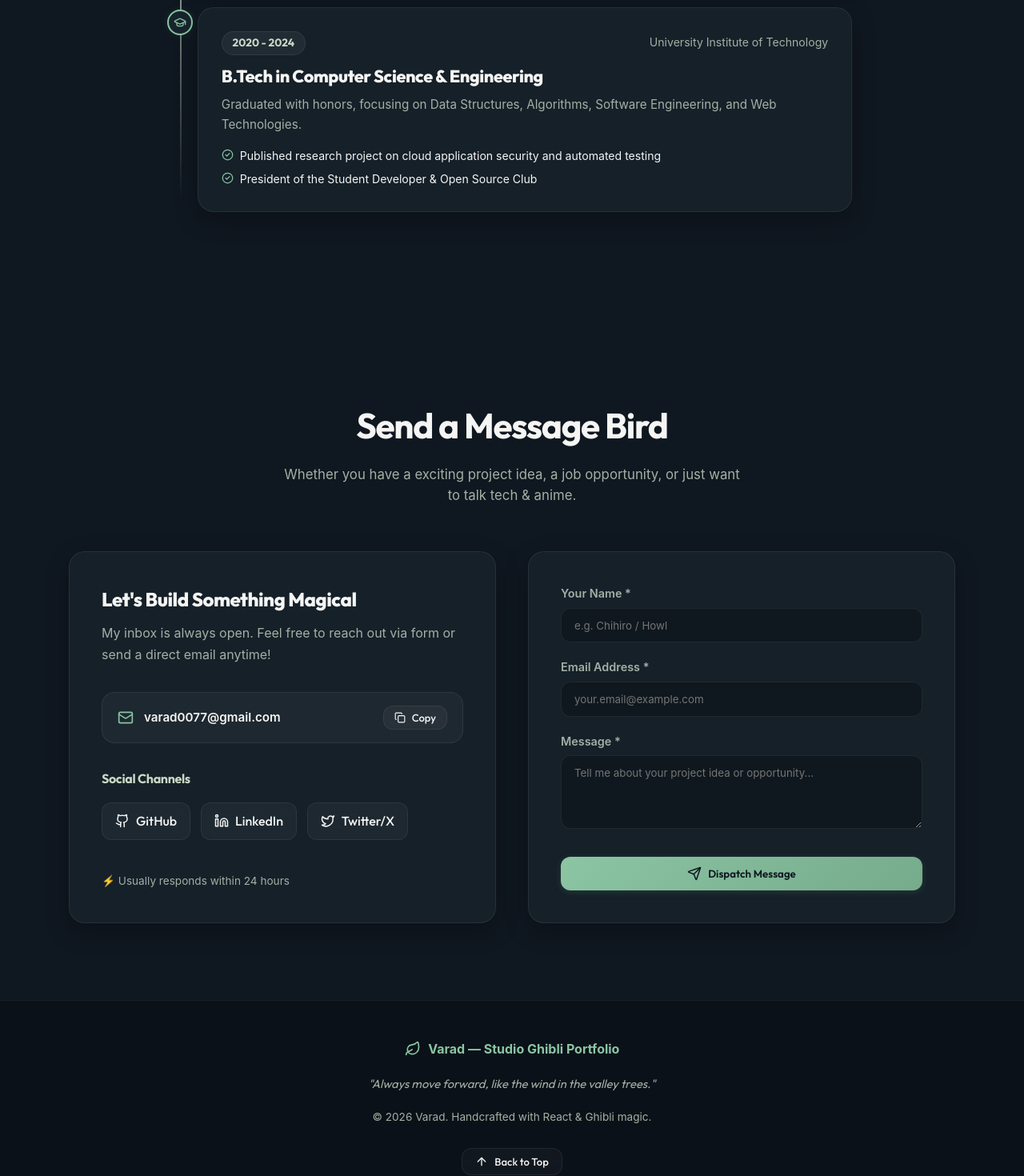
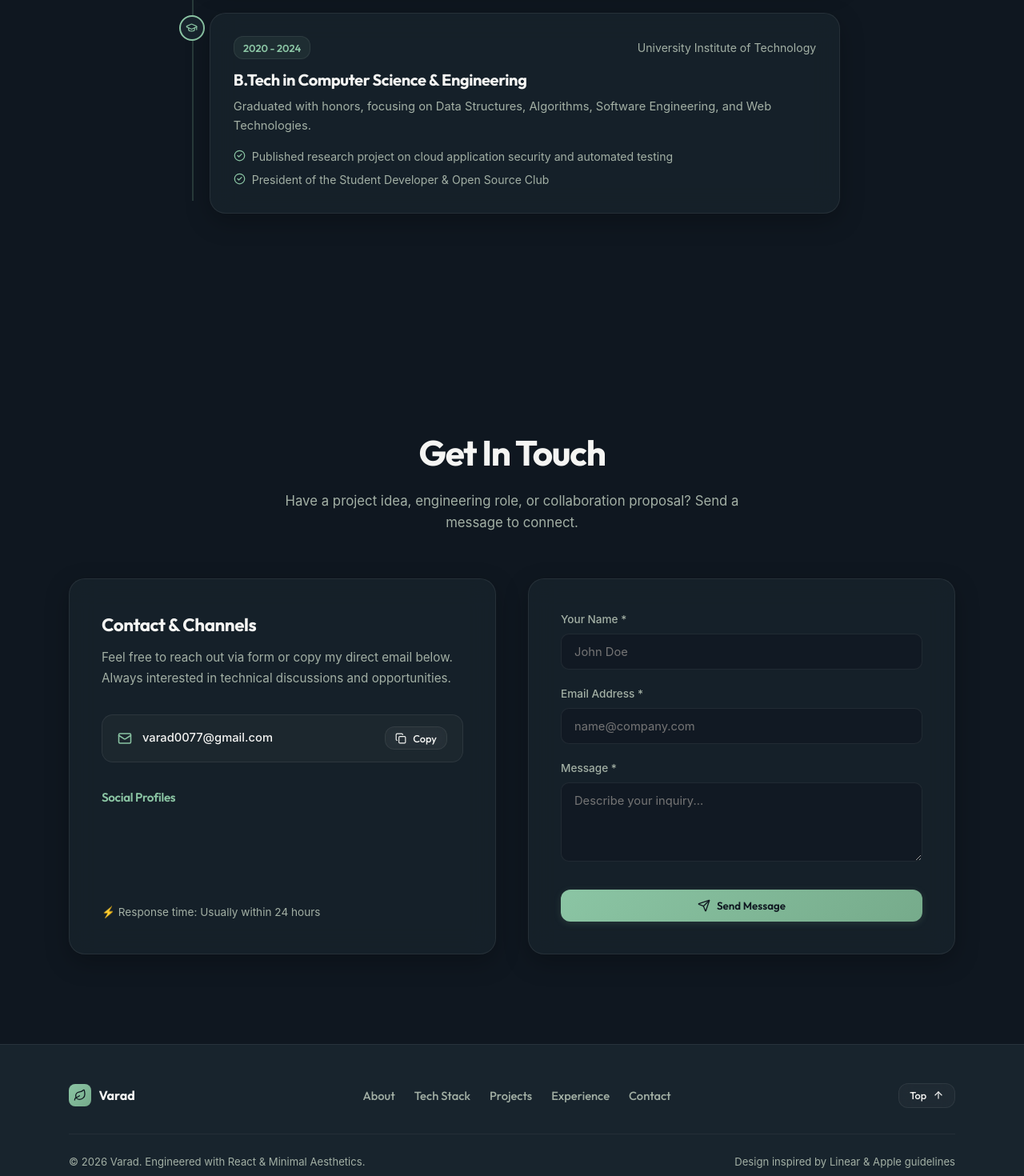
Before and after one commit to varad0077/My-Portfolio-, a React (Vite) app: page / in a window 1280 px wide. Shown: the part 5300-6770 px from the top of the page at 80% size. Built offline with nearby package versions, Linux system fonts and the light colour scheme; a web font is replaced by a local one.

Commit message:
style(ui): refine Timeline, Contact form, and Footer to complete premium aesthetic transformation

```diff
--- a/src/components/Contact.jsx
+++ b/src/components/Contact.jsx
@@ -1,5 +1,5 @@
 import React, { useState } from 'react';
-import { Mail, Send, Copy, Check, Sparkles, MessageSquare } from 'lucide-react';
+import { Mail, Send, Copy, Check } from 'lucide-react';
 import confetti from 'canvas-confetti';
 import { profileData } from '../data/portfolioData';
 import { GithubIcon, LinkedinIcon, TwitterIcon } from './SocialIcons';
@@ -19,12 +19,12 @@ export const Contact = () => {
     e.preventDefault();
     if (!formData.name || !formData.email || !formData.message) return;
 
-    // Trigger sweet Ghibli celebration confetti!
+    // Subtle celebration confetti with sage colors
     confetti({
-      particleCount: 80,
-      spread: 70,
+      particleCount: 50,
+      spread: 60,
       origin: { y: 0.6 },
-      colors: ['#4ade80', '#38bdf8', '#facc15', '#c084fc']
+      colors: ['#8BC5A4', '#C9D8C5', '#F5F5F3']
     });
 
     setSubmitted(true);
@@ -33,12 +33,12 @@ export const Contact = () => {
   };
 
   return (
-    <section id="contact" style={{ padding: '6rem 0' }}>
+    <section id="contact" style={{ padding: '7rem 0' }}>
       <div className="container">
         <div style={{ textAlign: 'center' }}>
-          <h2 className="section-title">Send a Message Bird</h2>
+          <h2 className="section-title">Get In Touch</h2>
           <p className="section-subtitle">
-            Whether you have a exciting project idea, a job opportunity, or just want to talk tech & anime.
+            Have a project idea, engineering role, or collaboration proposal? Send a message to connect.
           </p>
         </div>
 
@@ -53,20 +53,20 @@ export const Contact = () => {
           {/* Quick Info & Social Card */}
           <div className="ghibli-card" style={{ padding: '2.5rem', display: 'flex', flexDirection: 'column', justifyContent: 'space-between' }}>
             <div>
-              <h3 style={{ fontSize: '1.5rem', fontWeight: 800, color: 'var(--text-main)', marginBottom: '0.6rem' }}>
-                Let's Build Something Magical
+              <h3 style={{ fontSize: '1.4rem', fontWeight: 700, color: 'var(--text-main)', marginBottom: '0.6rem' }}>
+                Contact & Channels
               </h3>
-              <p style={{ color: 'var(--text-muted)', lineHeight: 1.7, marginBottom: '2rem' }}>
-                My inbox is always open. Feel free to reach out via form or send a direct email anytime!
+              <p style={{ color: 'var(--text-muted)', lineHeight: 1.7, marginBottom: '2rem', fontSize: '0.95rem' }}>
+                Feel free to reach out via form or copy my direct email below. Always interested in technical discussions and opportunities.
               </p>
 
               {/* Copy Email Tool */}
               <div
                 style={{
-                  background: 'rgba(255, 255, 255, 0.04)',
+                  background: 'rgba(255, 255, 255, 0.03)',
                   border: '1px solid var(--border-color)',
-                  padding: '1rem 1.2rem',
-                  borderRadius: '16px',
+                  padding: '0.9rem 1.2rem',
+                  borderRadius: '14px',
                   display: 'flex',
                   alignItems: 'center',
                   justifyContent: 'space-between',
@@ -74,8 +74,8 @@ export const Contact = () => {
                 }}
               >
                 <div style={{ display: 'flex', alignItems: 'center', gap: '0.8rem' }}>
-                  <Mail size={20} style={{ color: 'var(--accent-primary)' }} />
-                  <span style={{ fontWeight: 600, color: 'var(--text-main)', fontSize: '0.95rem' }}>
+                  <Mail size={18} style={{ color: 'var(--accent-primary)' }} />
+                  <span style={{ fontWeight: 500, color: 'var(--text-main)', fontSize: '0.92rem' }}>
                     {profileData.email}
                   </span>
                 </div>
@@ -83,7 +83,7 @@ export const Contact = () => {
                 <button
                   onClick={handleCopyEmail}
                   className="btn-ghibli-outline"
-                  style={{ padding: '0.4rem 0.8rem', fontSize: '0.82rem' }}
+                  style={{ padding: '0.35rem 0.75rem', fontSize: '0.8rem' }}
                 >
                   {copied ? (
                     <>
@@ -101,46 +101,52 @@ export const Contact = () => {
 
               {/* Social Channels */}
               <div>
-                <h4 style={{ fontSize: '1rem', color: 'var(--accent-secondary)', fontWeight: 700, marginBottom: '1rem' }}>
-                  Social Channels
+                <h4 style={{ fontSize: '0.95rem', color: 'var(--accent-primary)', fontWeight: 600, marginBottom: '1rem', fontFamily: 'var(--font-title)' }}>
+                  Social Profiles
                 </h4>
-                <div style={{ display: 'flex', gap: '0.8rem' }}>
+                <div style={{ display: 'flex', gap: '0.6rem', flexWrap: 'wrap' }}>
+                  {profileData.socials?.github && (
                     <a
-                    href={profileData.github}
+                      href={profileData.socials.github}
                       target="_blank"
                       rel="noopener noreferrer"
                       className="btn-ghibli-outline"
-                    style={{ padding: '0.6rem 1rem' }}
+                      style={{ padding: '0.5rem 0.9rem', fontSize: '0.85rem' }}
                     >
-                    <GithubIcon size={18} />
+                      <GithubIcon size={16} />
                       <span>GitHub</span>
                     </a>
+                  )}
+                  {profileData.socials?.linkedin && (
                     <a
-                    href={profileData.linkedin}
+                      href={profileData.socials.linkedin}
                       target="_blank"
                       rel="noopener noreferrer"
                       className="btn-ghibli-outline"
-                    style={{ padding: '0.6rem 1rem' }}
+                      style={{ padding: '0.5rem 0.9rem', fontSize: '0.85rem' }}
                     >
-                    <LinkedinIcon size={18} />
+                      <LinkedinIcon size={16} />
                       <span>LinkedIn</span>
                     </a>
+                  )}
+                  {profileData.socials?.twitter && (
                     <a
-                    href={profileData.twitter}
+                      href={profileData.socials.twitter}
                       target="_blank"
                       rel="noopener noreferrer"
                       className="btn-ghibli-outline"
-                    style={{ padding: '0.6rem 1rem' }}
+                      style={{ padding: '0.5rem 0.9rem', fontSize: '0.85rem' }}
                     >
-                    <TwitterIcon size={18} />
-                    <span>Twitter/X</span>
+                      <TwitterIcon size={16} />
+                      <span>Twitter</span>
                     </a>
+                  )}
                 </div>
               </div>
             </div>
 
             <div style={{ marginTop: '2rem', fontSize: '0.85rem', color: 'var(--text-muted)' }}>
-              ⚡ Usually responds within 24 hours
+              ⚡ Response time: Usually within 24 hours
             </div>
           </div>
 
@@ -148,7 +154,7 @@ export const Contact = () => {
           <div className="ghibli-card" style={{ padding: '2.5rem' }}>
             <form onSubmit={handleSubmit} style={{ display: 'flex', flexDirection: 'column', gap: '1.2rem' }}>
               <div>
-                <label style={{ display: 'block', fontSize: '0.9rem', color: 'var(--text-muted)', marginBottom: '0.4rem', fontWeight: 600 }}>
+                <label style={{ display: 'block', fontSize: '0.85rem', color: 'var(--text-muted)', marginBottom: '0.4rem', fontWeight: 500 }}>
                   Your Name *
                 </label>
                 <input
@@ -156,22 +162,23 @@ export const Contact = () => {
                   required
                   value={formData.name}
                   onChange={(e) => setFormData({ ...formData, name: e.target.value })}
-                  placeholder="e.g. Chihiro / Howl"
+                  placeholder="John Doe"
                   style={{
                     width: '100%',
                     padding: '0.8rem 1rem',
-                    borderRadius: '12px',
+                    borderRadius: '10px',
                     border: '1px solid var(--border-color)',
-                    background: 'rgba(0, 0, 0, 0.25)',
+                    background: 'rgba(15, 23, 32, 0.6)',
                     color: 'var(--text-main)',
                     fontFamily: 'var(--font-body)',
+                    fontSize: '0.92rem',
                     outline: 'none'
                   }}
                 />
               </div>
 
               <div>
-                <label style={{ display: 'block', fontSize: '0.9rem', color: 'var(--text-muted)', marginBottom: '0.4rem', fontWeight: 600 }}>
+                <label style={{ display: 'block', fontSize: '0.85rem', color: 'var(--text-muted)', marginBottom: '0.4rem', fontWeight: 500 }}>
                   Email Address *
                 </label>
                 <input
@@ -179,22 +186,23 @@ export const Contact = () => {
                   required
                   value={formData.email}
                   onChange={(e) => setFormData({ ...formData, email: e.target.value })}
-                  placeholder="your.email@example.com"
+                  placeholder="name@company.com"
                   style={{
                     width: '100%',
                     padding: '0.8rem 1rem',
-                    borderRadius: '12px',
+                    borderRadius: '10px',
                     border: '1px solid var(--border-color)',
-                    background: 'rgba(0, 0, 0, 0.25)',
+                    background: 'rgba(15, 23, 32, 0.6)',
                     color: 'var(--text-main)',
                     fontFamily: 'var(--font-body)',
+                    fontSize: '0.92rem',
                     outline: 'none'
                   }}
                 />
               </div>
 
               <div>
-                <label style={{ display: 'block', fontSize: '0.9rem', color: 'var(--text-muted)', marginBottom: '0.4rem', fontWeight: 600 }}>
+                <label style={{ display: 'block', fontSize: '0.85rem', color: 'var(--text-muted)', marginBottom: '0.4rem', fontWeight: 500 }}>
                   Message *
                 </label>
                 <textarea
@@ -202,15 +210,16 @@ export const Contact = () => {
                   required
                   value={formData.message}
                   onChange={(e) => setFormData({ ...formData, message: e.target.value })}
-                  placeholder="Tell me about your project idea or opportunity..."
+                  placeholder="Describe your inquiry..."
                   style={{
                     width: '100%',
                     padding: '0.8rem 1rem',
-                    borderRadius: '12px',
+                    borderRadius: '10px',
                     border: '1px solid var(--border-color)',
-                    background: 'rgba(0, 0, 0, 0.25)',
+                    background: 'rgba(15, 23, 32, 0.6)',
                     color: 'var(--text-main)',
                     fontFamily: 'var(--font-body)',
+                    fontSize: '0.92rem',
                     outline: 'none',
                     resize: 'vertical'
                   }}
@@ -218,24 +227,24 @@ export const Contact = () => {
               </div>
 
               <button type="submit" className="btn-ghibli" style={{ justifyContent: 'center', marginTop: '0.5rem' }}>
-                <Send size={18} />
-                <span>Dispatch Message</span>
+                <Send size={16} />
+                <span>Send Message</span>
               </button>
 
               {submitted && (
                 <div
                   style={{
-                    background: 'rgba(74, 222, 128, 0.15)',
-                    border: '1px solid var(--accent-primary)',
+                    background: 'rgba(139, 197, 164, 0.12)',
+                    border: '1px solid var(--border-hover)',
                     color: 'var(--accent-primary)',
                     padding: '0.8rem',
-                    borderRadius: '12px',
+                    borderRadius: '10px',
                     textAlign: 'center',
-                    fontSize: '0.9rem',
-                    fontWeight: 600
+                    fontSize: '0.88rem',
+                    fontWeight: 500
                   }}
                 >
-                  ✨ Message dispatched successfully! I will reply shortly.
+                  ✓ Message sent successfully! I will reply shortly.
                 </div>
               )}
             </form>
--- a/src/components/Footer.jsx
+++ b/src/components/Footer.jsx
@@ -1,5 +1,6 @@
 import React from 'react';
-import { ArrowUp, Heart, Leaf } from 'lucide-react';
+import { Leaf, ArrowUp } from 'lucide-react';
+import { profileData } from '../data/portfolioData';
 
 export const Footer = () => {
   const scrollToTop = () => {
@@ -10,44 +11,82 @@ export const Footer = () => {
     <footer
       style={{
         borderTop: '1px solid var(--border-color)',
-        padding: '3rem 0',
-        background: 'rgba(0, 0, 0, 0.25)',
-        position: 'relative',
-        zIndex: 10
+        background: 'var(--bg-secondary)',
+        padding: '3rem 0 2rem 0',
+        color: 'var(--text-muted)'
       }}
     >
+      <div className="container">
         <div
-        className="container"
           style={{
             display: 'flex',
-          flexDirection: 'column',
             alignItems: 'center',
-          gap: '1.2rem',
-          textAlign: 'center'
+            justifyContent: 'space-between',
+            flexWrap: 'wrap',
+            gap: '1.5rem',
+            marginBottom: '2rem'
           }}
         >
-        <div style={{ display: 'flex', alignItems: 'center', gap: '0.6rem', color: 'var(--accent-primary)', fontWeight: 700 }}>
-          <Leaf size={20} className="animate-sway" />
-          <span>Varad — Studio Ghibli Portfolio</span>
+          {/* Brand Badge */}
+          <div style={{ display: 'flex', alignItems: 'center', gap: '0.6rem' }}>
+            <div
+              style={{
+                width: '28px',
+                height: '28px',
+                borderRadius: '8px',
+                background: 'linear-gradient(135deg, #8BC5A4 0%, #76AB8B 100%)',
+                display: 'flex',
+                alignItems: 'center',
+                justifyContent: 'center',
+                color: '#0F1720'
+              }}
+            >
+              <Leaf size={16} />
+            </div>
+            <span style={{ fontWeight: 700, color: 'var(--text-main)', fontSize: '1rem', fontFamily: 'var(--font-title)' }}>
+              {profileData.name}
+            </span>
           </div>
 
-        <p style={{ fontStyle: 'italic', color: 'var(--text-muted)', fontSize: '0.92rem', fontFamily: 'var(--font-heading)' }}>
-          "Always move forward, like the wind in the valley trees."
-        </p>
-
-        <div style={{ fontSize: '0.85rem', color: 'var(--text-muted)' }}>
-          © {new Date().getFullYear()} Varad. Handcrafted with React & Ghibli magic.
+          {/* Navigation Links */}
+          <div style={{ display: 'flex', gap: '1.5rem', fontSize: '0.88rem' }}>
+            <a href="#about" className="nav-link">About</a>
+            <a href="#skills" className="nav-link">Tech Stack</a>
+            <a href="#projects" className="nav-link">Projects</a>
+            <a href="#timeline" className="nav-link">Experience</a>
+            <a href="#contact" className="nav-link">Contact</a>
           </div>
 
+          {/* Scroll to Top */}
           <button
             onClick={scrollToTop}
             className="btn-ghibli-outline"
-          style={{ padding: '0.5rem 1rem', fontSize: '0.82rem', marginTop: '0.5rem' }}
-          title="Back to Top"
+            style={{ padding: '0.4rem 0.8rem', fontSize: '0.8rem' }}
           >
-          <ArrowUp size={16} />
-          <span>Back to Top</span>
+            <span>Top</span>
+            <ArrowUp size={14} />
           </button>
+        </div>
+
+        <div
+          style={{
+            paddingTop: '1.5rem',
+            borderTop: '1px solid var(--glass-border)',
+            display: 'flex',
+            alignItems: 'center',
+            justifyContent: 'space-between',
+            flexWrap: 'wrap',
+            gap: '1rem',
+            fontSize: '0.82rem'
+          }}
+        >
+          <div>
+            © {new Date().getFullYear()} {profileData.name}. Engineered with React & Minimal Aesthetics.
+          </div>
+          <div style={{ color: 'var(--text-muted)' }}>
+            Design inspired by Linear & Apple guidelines
+          </div>
+        </div>
       </div>
     </footer>
   );
--- a/src/components/Timeline.jsx
+++ b/src/components/Timeline.jsx
@@ -1,22 +1,22 @@
 import React from 'react';
-import { Briefcase, GraduationCap, Sparkles, MapPin, CheckCircle2 } from 'lucide-react';
+import { Briefcase, GraduationCap, CheckCircle2 } from 'lucide-react';
 import { profileData } from '../data/portfolioData';
 
 export const Timeline = () => {
   return (
-    <section id="timeline" style={{ padding: '6rem 0' }}>
+    <section id="timeline" style={{ padding: '7rem 0' }}>
       <div className="container">
         <div style={{ textAlign: 'center' }}>
-          <h2 className="section-title">The Map of Experience</h2>
+          <h2 className="section-title">Experience & Journey</h2>
           <p className="section-subtitle">
-            A chronicle of professional milestones, career chapters, and academic achievements.
+            A chronicle of professional milestones, engineering leadership, and academic background.
           </p>
         </div>
 
         {/* Timeline Container */}
         <div
           style={{
-            maxWidth: '850px',
+            maxWidth: '820px',
             margin: '0 auto',
             position: 'relative',
             paddingLeft: '2rem'
@@ -30,7 +30,7 @@ export const Timeline = () => {
               bottom: '1rem',
               left: '0.6rem',
               width: '2px',
-              background: 'linear-gradient(180deg, var(--accent-primary), var(--accent-secondary), transparent)'
+              background: 'rgba(139, 197, 164, 0.2)'
             }}
           />
 
@@ -56,11 +56,10 @@ export const Timeline = () => {
                   display: 'flex',
                   alignItems: 'center',
                   justifyContent: 'center',
-                  color: 'var(--accent-primary)',
-                  boxShadow: '0 0 12px var(--glow-color)'
+                  color: 'var(--accent-primary)'
                 }}
               >
-                {item.type === 'Work' ? <Briefcase size={16} /> : <GraduationCap size={16} />}
+                {item.type === 'Work' ? <Briefcase size={15} /> : <GraduationCap size={15} />}
               </div>
 
               {/* Card */}
@@ -77,13 +76,13 @@ export const Timeline = () => {
                 >
                   <span
                     style={{
-                      fontSize: '0.85rem',
-                      fontWeight: 700,
-                      color: 'var(--accent-secondary)',
+                      fontSize: '0.8rem',
+                      fontWeight: 600,
+                      color: 'var(--accent-primary)',
                       fontFamily: 'var(--font-title)',
-                      background: 'rgba(255, 255, 255, 0.05)',
-                      padding: '0.2rem 0.8rem',
-                      borderRadius: '16px',
+                      background: 'rgba(139, 197, 164, 0.08)',
+                      padding: '0.2rem 0.7rem',
+                      borderRadius: '12px',
                       border: '1px solid var(--border-color)'
                     }}
                   >
@@ -95,11 +94,11 @@ export const Timeline = () => {
                   </span>
                 </div>
 
-                <h3 style={{ fontSize: '1.35rem', fontWeight: 800, color: 'var(--text-main)', marginBottom: '0.4rem' }}>
+                <h3 style={{ fontSize: '1.25rem', fontWeight: 700, color: 'var(--text-main)', marginBottom: '0.4rem' }}>
                   {item.title}
                 </h3>
 
-                <p style={{ fontSize: '0.95rem', color: 'var(--text-muted)', lineHeight: 1.6, marginBottom: '1rem' }}>
+                <p style={{ fontSize: '0.92rem', color: 'var(--text-muted)', lineHeight: 1.6, marginBottom: '1rem' }}>
                   {item.description}
                 </p>
 
@@ -114,7 +113,7 @@ export const Timeline = () => {
                           alignItems: 'flex-start',
                           gap: '0.5rem',
                           fontSize: '0.88rem',
-                          color: 'var(--text-main)'
+                          color: 'var(--text-muted)'
                         }}
                       >
                         <CheckCircle2 size={15} style={{ color: 'var(--accent-primary)', marginTop: '2px', flexShrink: 0 }} />
```
Lines whose indentation alone changed are shown as unchanged.
